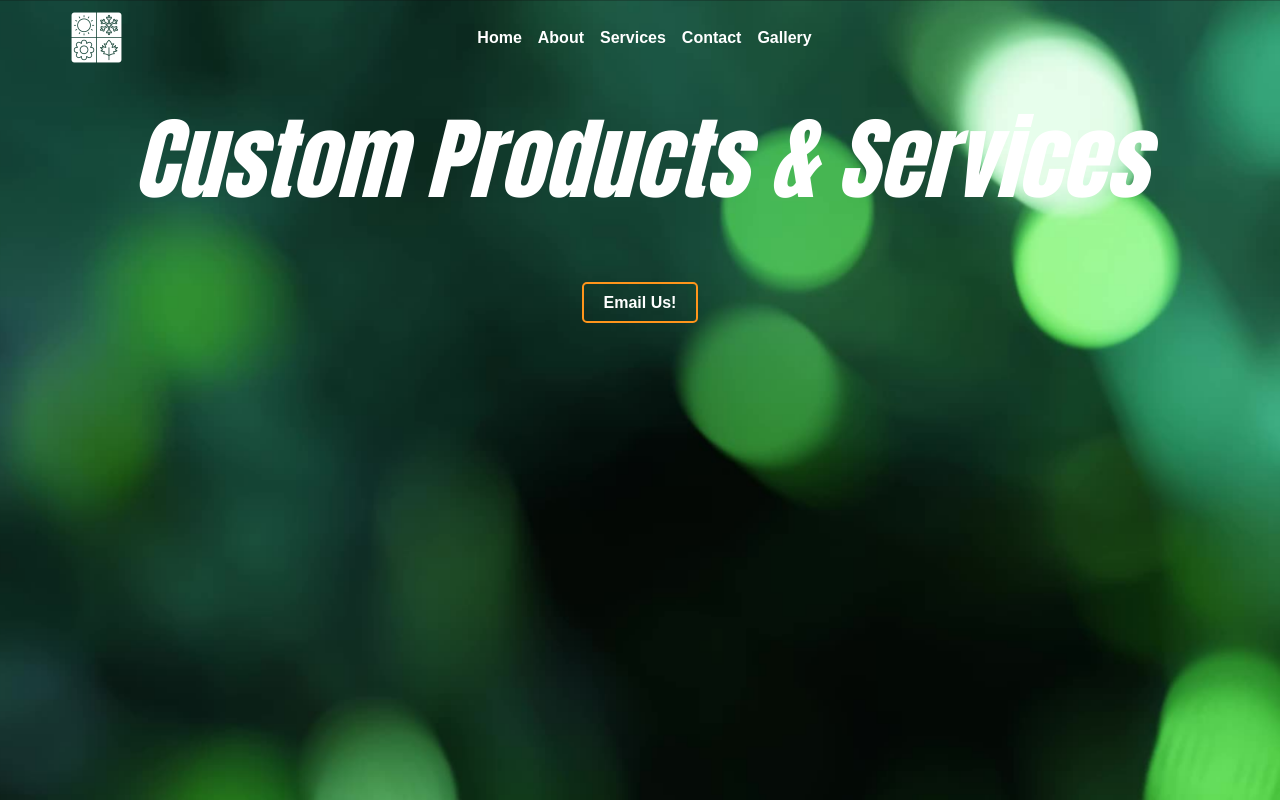
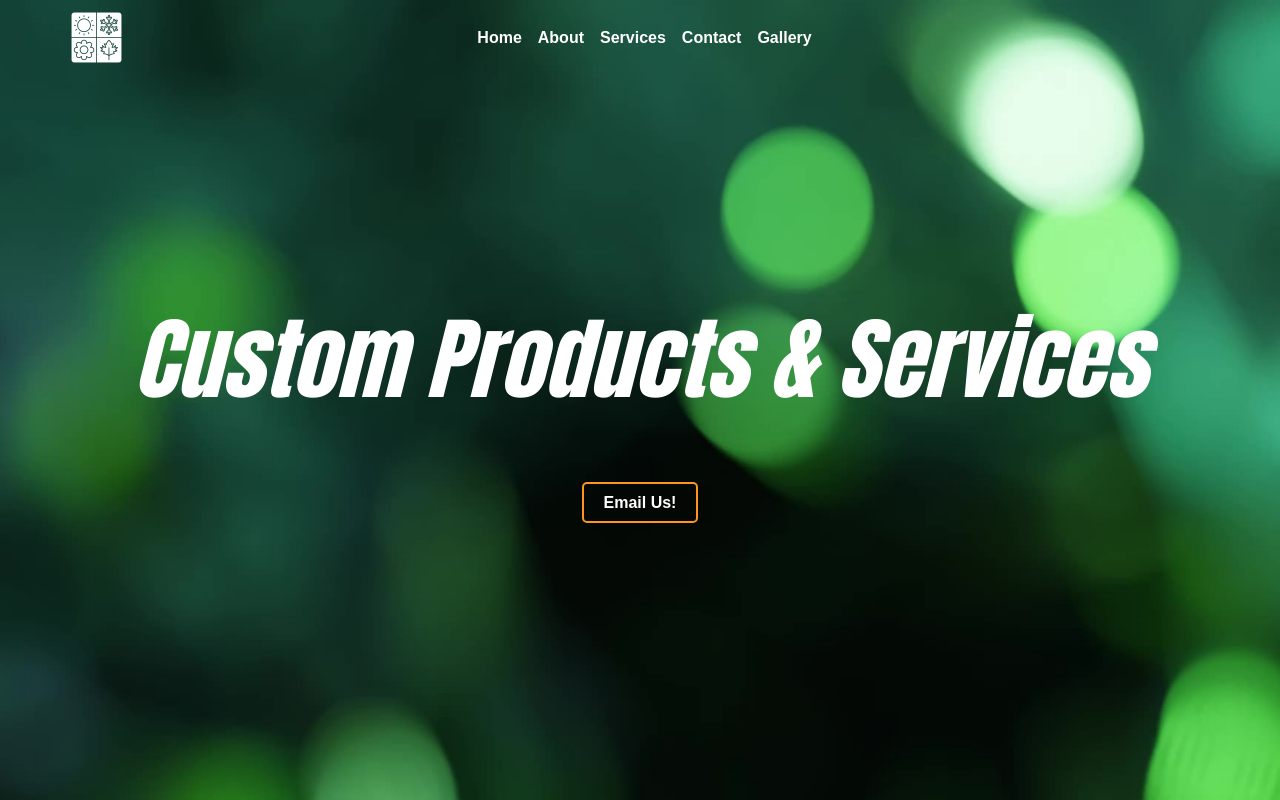
Before and after one commit to MikeAtwood/custom-products, a React (Vite) app: page / in a window 1280 px wide. Shown: the top 800 px of the page. Built offline with nearby package versions, Linux system fonts and the light colour scheme.

Commit message:
updated hero img

```diff
--- a/src/App.css
+++ b/src/App.css
@@ -133,9 +133,20 @@ nav.navbar {
   z-index: -1;
 }
 
+.sticky-hero {
+  position: relative;
+}
+
+.hero-img {
+  position: fixed;
+  top: 0;
+  height: 100vh;
+  background-size: cover;
+  z-index: 0;
+}
+
 .hero-info {
-  position: relative;;
-  top: -600px;
+  position: relative;
   z-index: 1;
 }
 
```
